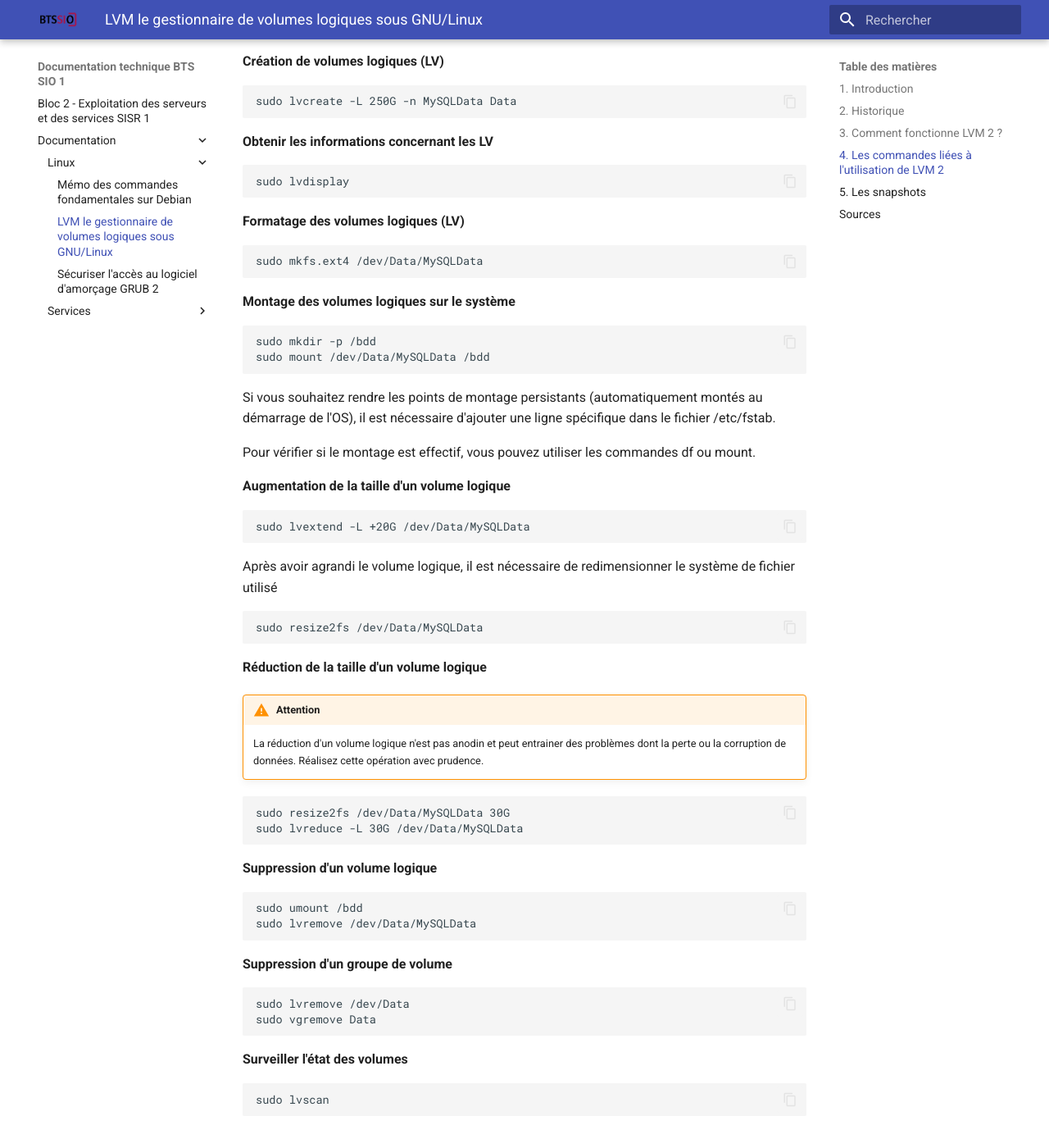
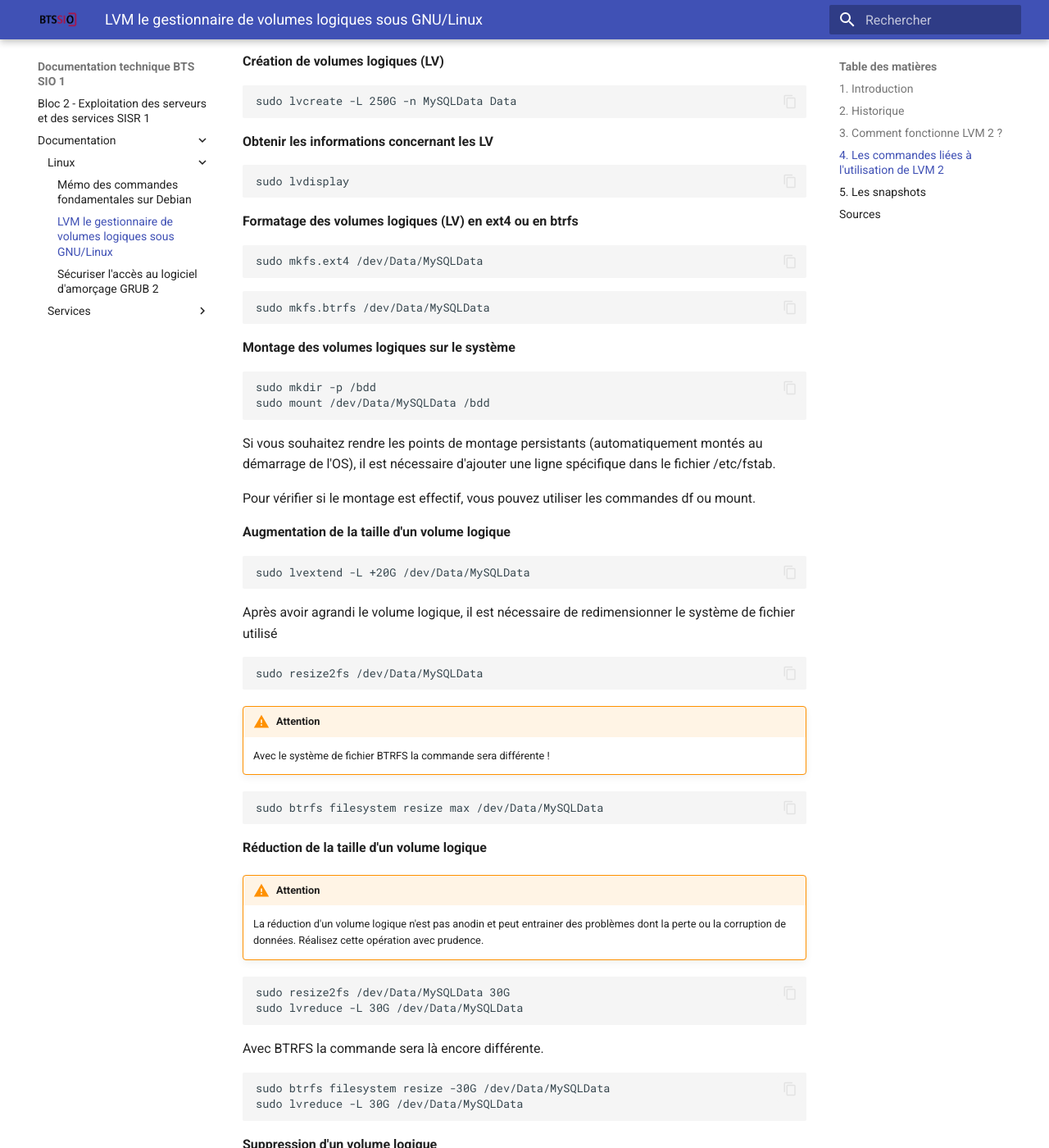
Before and after one commit to qdemouliere/sisr1, an MkDocs documentation site: the page built from docs/documentation/Linux/02--Lvm.md, in a window 1280 px wide and 1400 px high, scrolled down 2962 px. Shown: the whole window at 82% size. Built offline with MkDocs 1.6.1 and Material for MkDocs 9.7.7, drawn with Linux system fonts in a browser that asks for light colours.

Commit message:
update LVM

````diff
--- a/docs/documentation/Linux/02--Lvm.md
+++ b/docs/documentation/Linux/02--Lvm.md
@@ -102,10 +102,14 @@ sudo lvcreate -L 250G -n MySQLData Data
 sudo lvdisplay
 ```
 
-**Formatage des volumes logiques (LV)**
+**Formatage des volumes logiques (LV) en ext4 ou en btrfs**
 
 ```bash
 sudo mkfs.ext4 /dev/Data/MySQLData
+```
+
+```bash
+sudo mkfs.btrfs /dev/Data/MySQLData
 ```
 
 **Montage des volumes logiques sur le système**
@@ -131,6 +135,13 @@ Après avoir agrandi le volume logique, il est nécessaire de redimensionner le
 sudo resize2fs /dev/Data/MySQLData
 ```
 
+!!! warning "Attention"
+    Avec le système de fichier BTRFS la commande sera différente !
+
+```bash
+sudo btrfs filesystem resize max /dev/Data/MySQLData
+```
+
 **Réduction de la taille d'un volume logique**
 
 !!! Warning  "Attention"
@@ -138,6 +149,13 @@ sudo resize2fs /dev/Data/MySQLData
 
 ```bash
 sudo resize2fs /dev/Data/MySQLData 30G
+sudo lvreduce -L 30G /dev/Data/MySQLData
+```
+
+Avec BTRFS la commande sera là encore différente.
+
+```bash
+sudo btrfs filesystem resize -30G /dev/Data/MySQLData
 sudo lvreduce -L 30G /dev/Data/MySQLData
 ```
 
````
Also changed, not shown: docs/documentation/Linux/03--Grub.md (+1 -1 lines), 1 other file.
